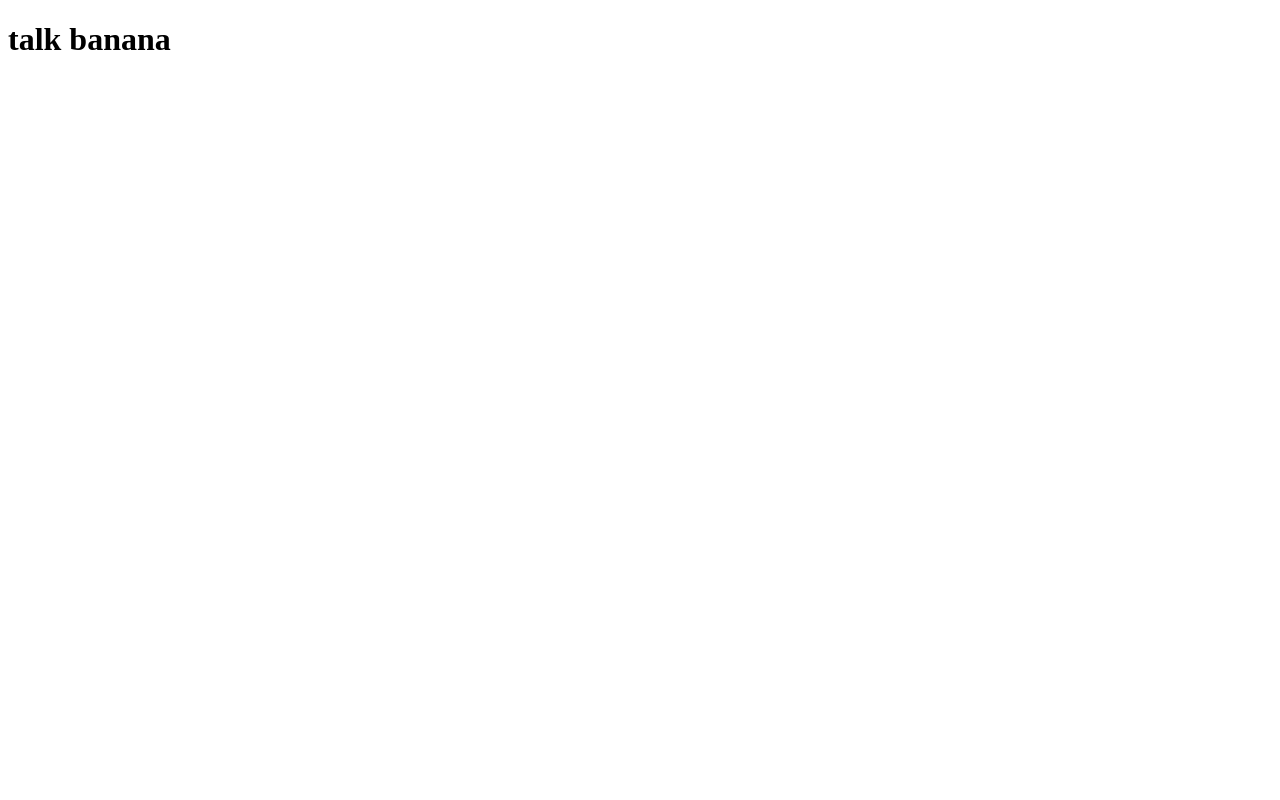
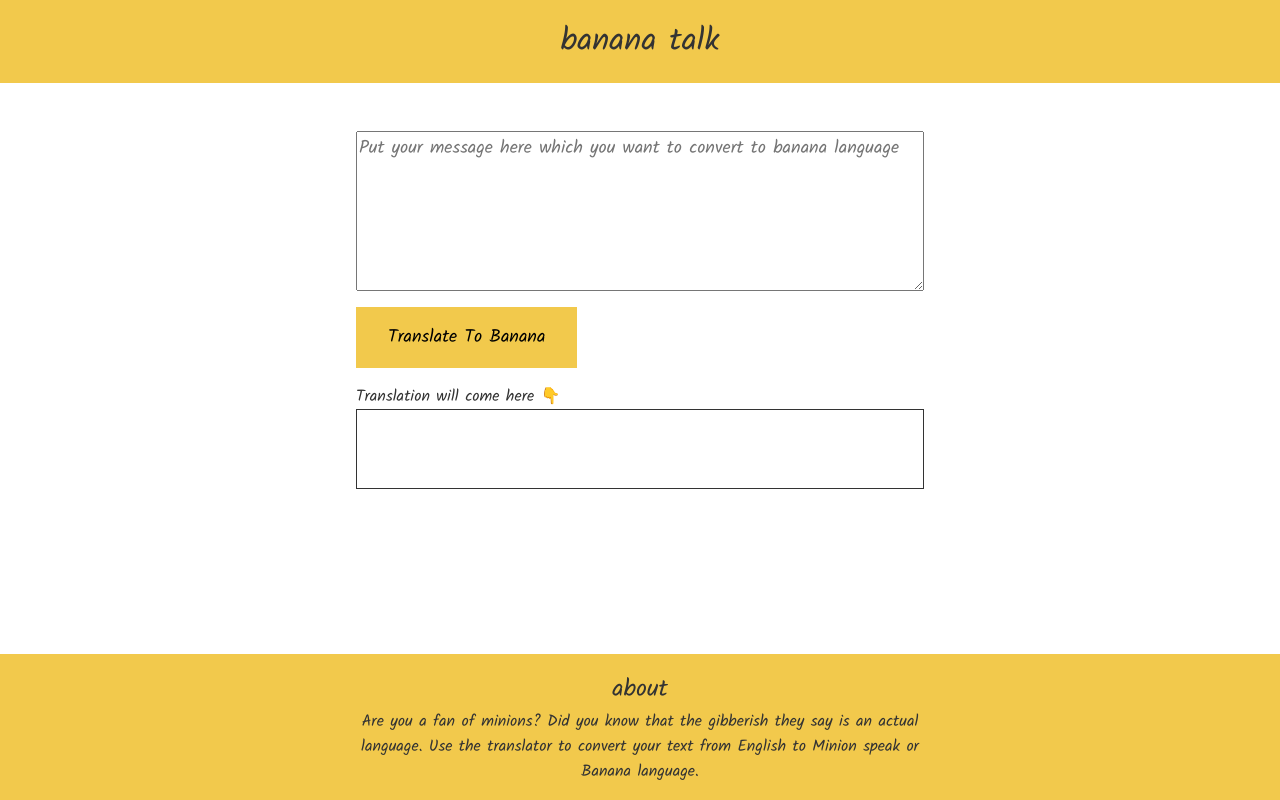
Before and after one commit to amananand007/neogcamp-banana-speak, a plain HTML site: page index.html in a window 1280 px wide. Drawn offline with Linux system fonts and the light colour scheme.

Commit message:
completed

```diff
--- /dev/null
+++ b/app.js
@@ -0,0 +1,33 @@
+var btnTranslate = document.querySelector("#translate-button");
+var txtInput = document.querySelector("#translate-input");
+var outputDiv = document.querySelector("#translate-output");
+
+//var serverURL = "https://lessonfourapi.tanaypratap.repl.co/translate/yoda.json"
+
+var serverURL = "https://api.funtranslations.com/translate/minion.json"
+
+function getTranslationURL(input) {
+    return serverURL + "?" + "text=" + input
+}
+
+function errorHandler(error) {
+    console.log("error occured", error)
+    alert("something wrong with server! try again after some time")
+}
+
+
+function clickHandler() {
+
+    var inputText = txtInput.value; // taking input
+
+    // calling server for processing
+    fetch(getTranslationURL(inputText))
+        .then(response => response.json())
+        .then(json => {
+            var translatedText = json.contents.translated;
+            outputDiv.innerHTML = translatedText; // output
+        })
+        .catch(errorHandler)
+};
+
+btnTranslate.addEventListener("click", clickHandler);
--- a/index.html
+++ b/index.html
@@ -5,13 +5,36 @@
     <meta charset="UTF-8">
     <meta http-equiv="X-UA-Compatible" content="IE=edge">
     <meta name="viewport" content="width=device-width, initial-scale=1.0">
-    <title>banana speak</title>
+    <title>banana speak aman</title>
+    <link href="styles.css" rel="stylesheet">
+
 </head>
 
 <body>
+    <nav>
+        <div style="font-size: 2rem; padding: 1rem;">
+            banana talk
+        </div>
 
-    <h1>talk banana</h1>
+    </nav>
 
+    <main>
+
+        <textarea id="translate-input" placeholder="Put your message here which you want to convert to banana language"></textarea>
+        <button id="translate-button"> Translate To Banana</button>
+        <div>Translation will come here 👇</div>
+
+        <div id="translate-output" style="padding: 1rem; font-size: large;"></div>
+
+
+    </main>
+
+
+    <footer>
+        <div style="font-size: x-large;">about</div>
+        <p>Are you a fan of minions? Did you know that the gibberish they say is an actual language. Use the translator to convert your text from English to Minion speak or Banana language.</p>
+    </footer>
+    <script src="app.js" type="text/javascript"></script>
 </body>
 
 </html>
--- /dev/null
+++ b/styles.css
@@ -0,0 +1,69 @@
+@import url('https://fonts.googleapis.com/css2?family=Kalam&display=swap');
+* {
+    box-sizing: border-box;
+}
+
+:root {
+    --primary: #F2C94C;
+    --black: #333333;
+    --width-break: 600px
+}
+
+body {
+    margin: 0;
+    font-family: 'Kalam', cursive;
+    color: #333333;
+}
+
+nav {
+    background-color: var(--primary);
+    text-align: center;
+}
+
+main {
+    margin: auto;
+    padding: 1rem;
+    max-width: var(--width-break);
+}
+
+textarea {
+    box-sizing: border-box;
+    display: block;
+    width: 100%;
+    min-height: 20vh;
+    margin-top: 2rem;
+    font-size: large;
+    font-family: inherit;
+}
+
+button {
+    background-color: var(--primary);
+    border: none;
+    margin: 1rem 0rem;
+    padding: 1rem 2rem;
+    font-family: 'Kalam', cursive;
+    font-size: large;
+}
+
+#translate-output {
+    box-sizing: border-box;
+    width: 100%;
+    min-height: 10vh;
+    max-height: 20vh;
+    overflow: scroll;
+    border: 1px solid var(--black);
+}
+
+footer {
+    position: fixed;
+    bottom: 0;
+    width: 100%;
+    padding: 1rem;
+    background-color: var(--primary);
+    text-align: center;
+}
+
+footer p {
+    max-width: var(--width-break);
+    margin: auto;
+}
```
